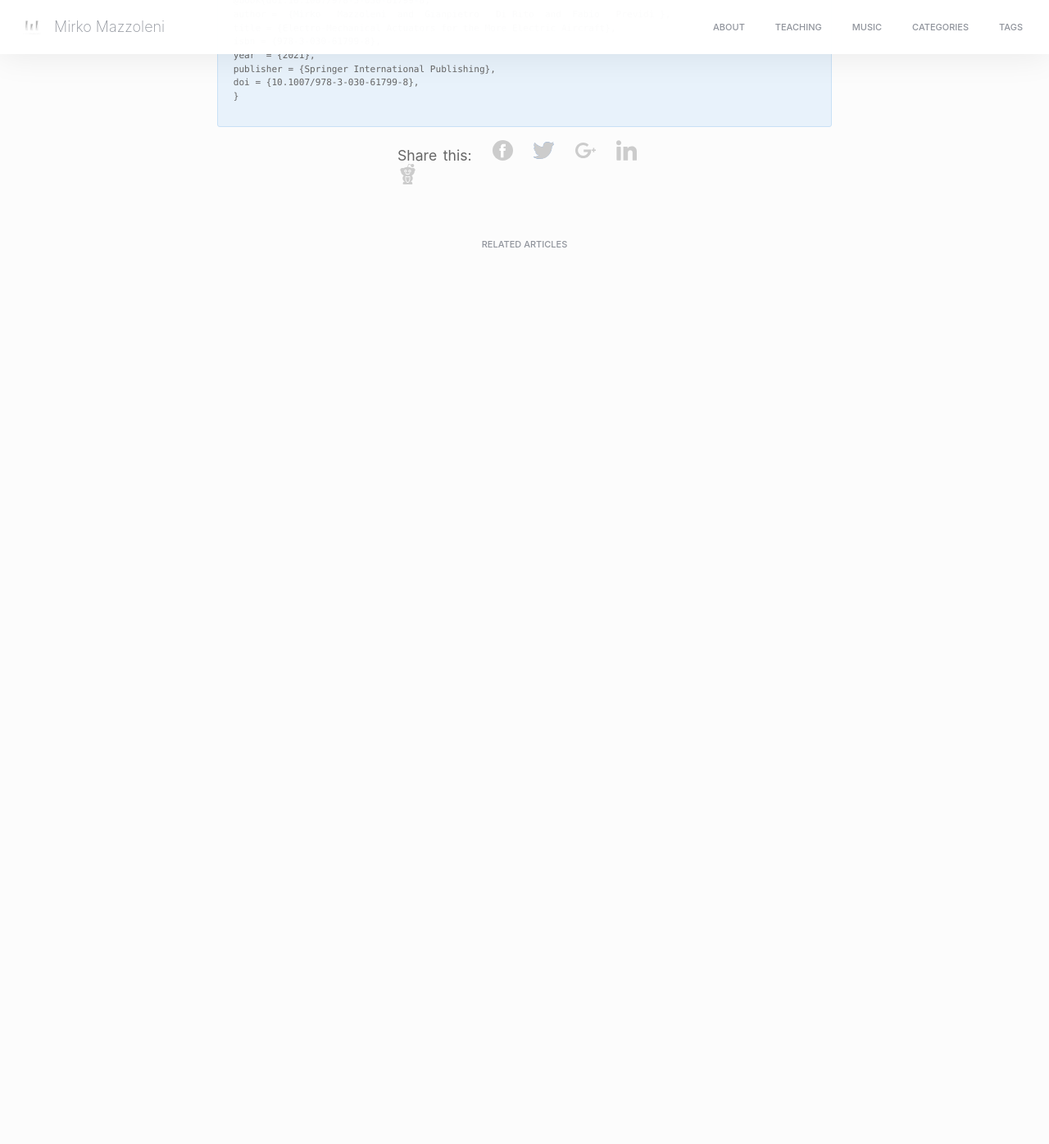
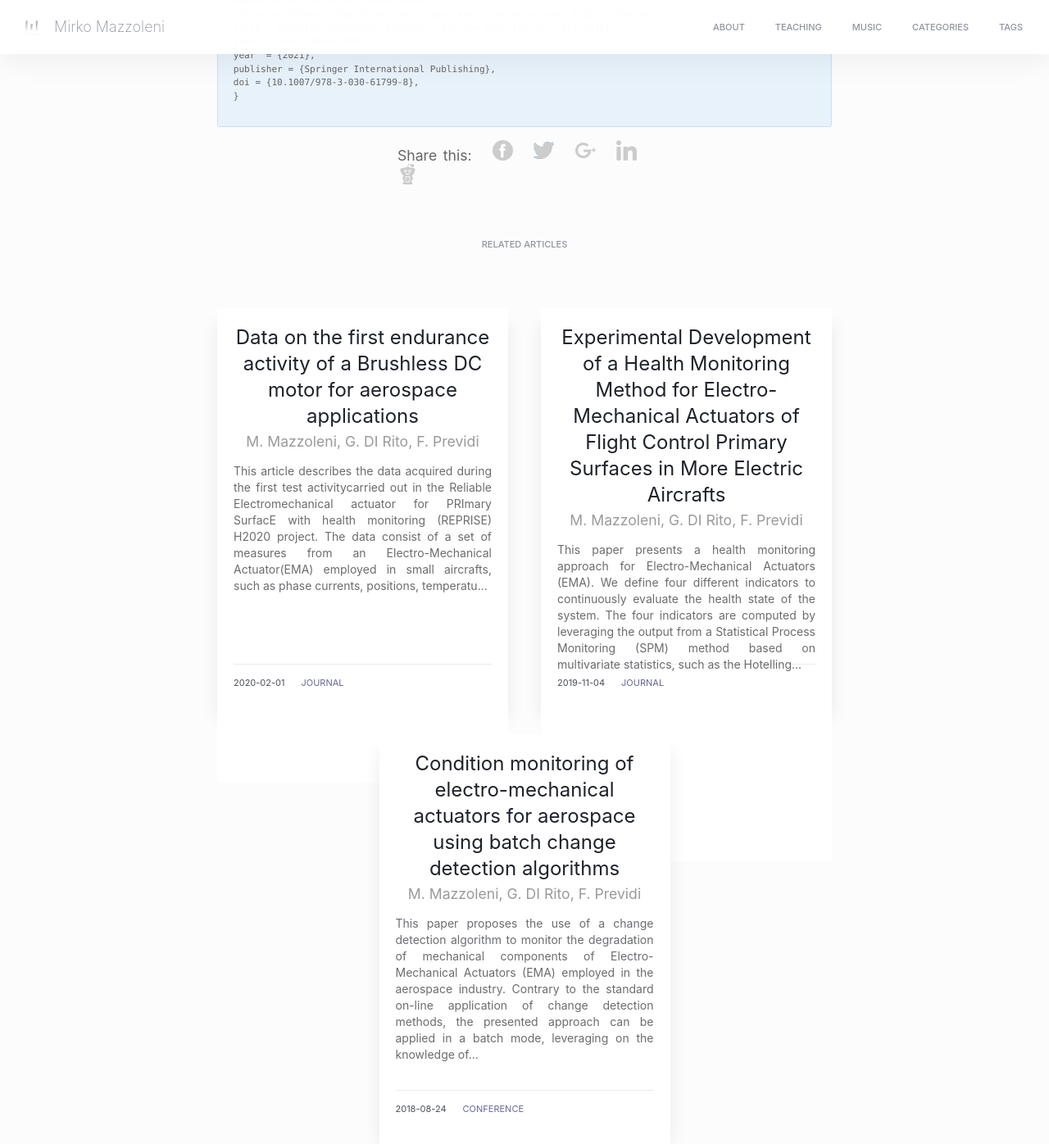
Before and after one commit to MirkoMazzoleni/MirkoMazzoleni.github.io, a Jekyll site: the page built from _posts/2021-01-30-SPRINGER_FDI_Aero_book.md, in a window 1280 px wide and 1400 px high, scrolled down 1695 px. Shown: the top 1396 px of the window at 82% size. Built offline with Jekyll 4.4.1, drawn with Linux system fonts in a browser that asks for light colours; nearby versions of some CDN libraries; before the commit the page ends 2051 px from its top, so only the background shows below that.

Commit message:
updated papers

```diff
--- a/_posts/2021-01-30-SPRINGER_FDI_Aero_book.md
+++ b/_posts/2021-01-30-SPRINGER_FDI_Aero_book.md
@@ -4,7 +4,7 @@ title: "Electro-Mechanical Actuators for the More Electric Aircraft"
 date: 2021-01-30
 author: Mirko Mazzoleni
 category: Book
-tags: [FaultDiagnosis]
+tags: [FaultDiagnosis, REPRISE]
 comments: true
 authors: "M. Mazzoleni, G. DI Rito, F. Previdi"
 post-card-type: research
```
Also changed, not shown: _posts/2018-06-21-IEEE_MED_Reprise.md (+1 -1 lines), _posts/2018-07-11-IFAC_SYSID_Reprise.md (+1 -1 lines).
